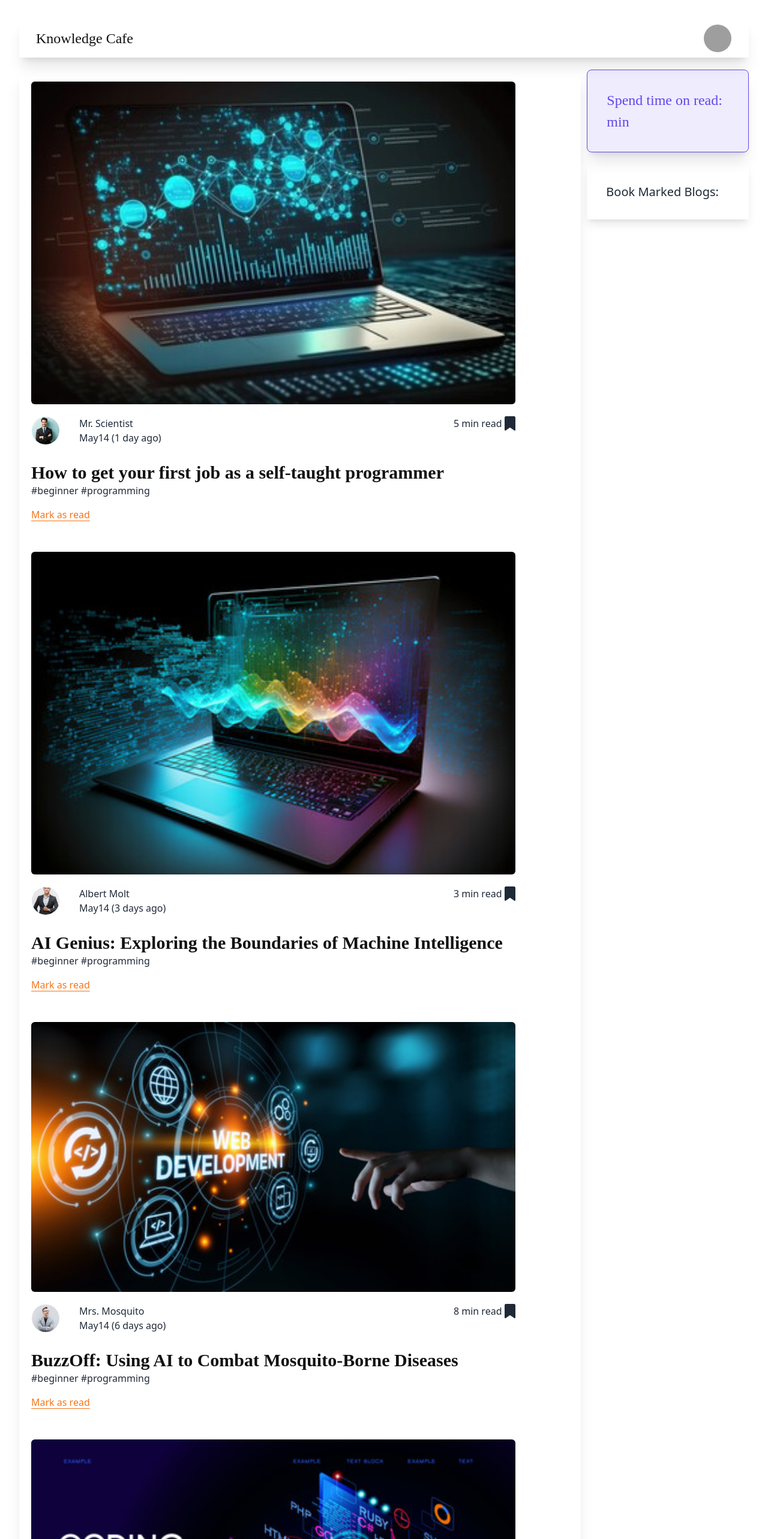
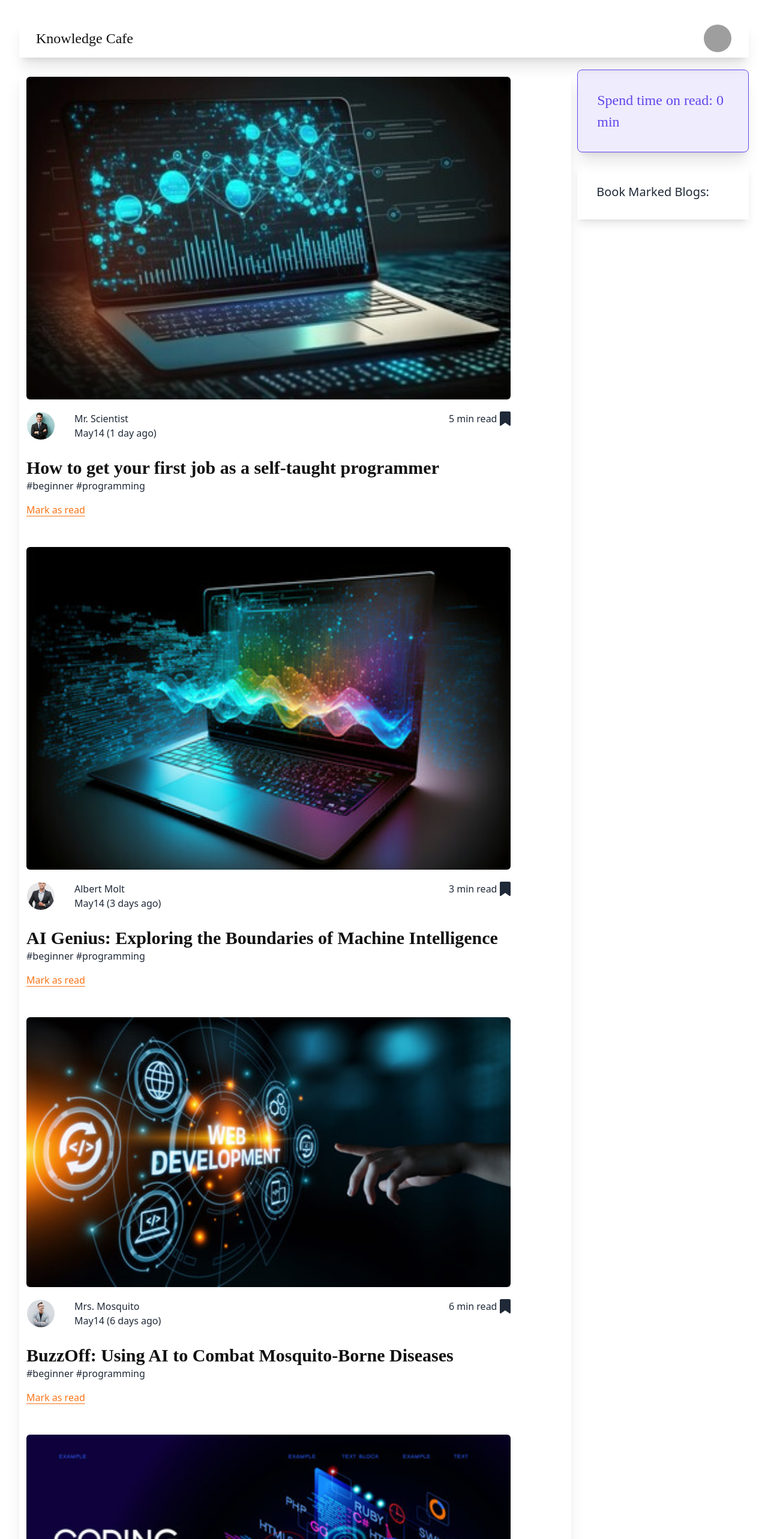
Before and after one commit to shakibul22/Knowledge-cafe, a React (Vite) app: page / in a window 1280 px wide. Shown: the top 2566 px of the page at 60% size. Built offline with nearby package versions, Linux system fonts and the light colour scheme; grey boxes are pictures that could not be loaded.

Commit message:
updated spending time on reading

```diff
--- a/public/data.json
+++ b/public/data.json
@@ -6,7 +6,7 @@
         "imageIcon":"../../../public/blog-image.png",
         "title": "How to get your first job as a self-taught programmer",
         "date":"May14 (1 day ago)",
-        "timeToRead": "5"
+        "timeToRead": 5
     },
     {
         "id": 2,
@@ -15,7 +15,7 @@
         "imageIcon":"../../../public/blog-image-1.png",
         "title": "AI Genius: Exploring the Boundaries of Machine Intelligence",
         "date": "May14 (3 days ago)",
-        "timeToRead": "3"
+        "timeToRead": 3
     },
     {
         "id": 3,
@@ -25,7 +25,7 @@
         "writer": "Bob Johnson",
         "title": "BuzzOff: Using AI to Combat Mosquito-Borne Diseases",
         "date": "May14 (6 days ago)",
-        "timeToRead": "8"
+        "timeToRead": 6
     },
     {
         "id": 4,
@@ -34,6 +34,6 @@
         "imageIcon":"../../../public/blog-image-3.png",
         "title": "The Art of Coding: Mastering Programming Fundamentals and Best Practices",
         "date": "May15 (7 days ago)",
-        "timeToRead": "2"
+        "timeToRead": 2
     }
 ]
--- a/src/Components/Blog/Blog.jsx
+++ b/src/Components/Blog/Blog.jsx
@@ -5,7 +5,8 @@ import "./Blog.css"
 
 const Blog = (props) => {
     const { image, imageIcon,timeToRead, date, title,name} = props.blog;
-    const handleAddToCart= props.handleAddToCart;
+    const totalTime= props.totalTime;
+    const handleAddToCar=props.handleAddToCar;
 
     // const handleClick = () => {
     //     let markAsRead = document.getElementById("markAsRead");
@@ -29,13 +30,13 @@ const Blog = (props) => {
                 </div>
                 </div>
                <div>
-               <p className='bookmark-btn hover:text-orange-400'>{timeToRead} min read  <FontAwesomeIcon  className="fa-xl"  icon={faBookmark} /></p>
+               <p className='bookmark-btn hover:text-orange-400'>{timeToRead} min read  <FontAwesomeIcon  onClick={() =>  handleAddToCar(props.blog)} className="fa-xl"  icon={faBookmark} /></p>
             </div>
                </div>
             <div className='blog-info'>
                 <h2 className='title  text-3xl mt-7 text-bolder'>{title}</h2>
                 <h3>#beginner  #programming</h3>
-                <p onClick={() => handleAddToCart(props.blog)} className='cursor-pointer underline underline-offset-4 text-orange-500 mt-4'>Mark as read</p>
+                <p onClick={() =>  totalTime(props.blog)} className='cursor-pointer underline underline-offset-4 text-orange-500 mt-4'>Mark as read</p>
             </div>
         </div>
     );
--- a/src/Components/Blogs/Blogs.jsx
+++ b/src/Components/Blogs/Blogs.jsx
@@ -1,5 +1,4 @@
 import React, { useEffect, useState } from 'react';
-import { addToDb, getShoppingCart } from '../../Utilities/fakedb';
 import Blog from '../Blog/Blog';
 import Cart from '../Cart/Cart';
 import "./Blogs.css"
@@ -7,37 +6,32 @@ import "./Blogs.css"
 const Blogs = () => {
 
     const [blogs, setblogs] = useState([])
-    const [cart,setCart] =useState([]);
-    const [bookMarkCount, setBookMarkCount] = useState(0);
-
+    const [cart, setCart] = useState(0)
+    const [time, setTime] = useState(0);
 
     useEffect(() => {
         fetch('data.json')
             .then(res => res.json())
             .then(data => setblogs(data))
     }, []);
-    useEffect(()=>{
-        const storedCart=getShoppingCart();
-        console.log(storedCart);
-
-    })
     const handleAddToCart=(blog)=>{
         const newCart=[...cart,blog];
         setCart(newCart);
-        addToDb(blog.id);
 
     }
-
+    const totalTime = (blog) => {
+        setTime(time + blog.timeToRead)
+    }
     return (
-        <div className='body-container mt-5 '>
-            <div className='blog-container shadow-xl p-5'>
+        <div className='body-container  mt-5 '>
+            <div className='blog-container shadow-xl p-3'>
                 {blogs.map((blog) => <Blog key={blog.id}
                     blog={blog}
-                    handleAddToCart={handleAddToCart}></Blog>)}
+                    totalTime={totalTime}></Blog>)}
             </div>
 
             <div className='cart-container'>
-                <Cart cart={cart}></Cart>
+                <Cart cart={cart} time={time}></Cart>
             </div>
 
         </div>
--- a/src/Components/Cart/Cart.css
+++ b/src/Components/Cart/Cart.css
@@ -10,3 +10,7 @@
     font-family: 'Exo 2';
     font-size: 24px;
 }
+.cart{
+    position: sticky;
+    top: 20px;
+}
--- a/src/Components/Cart/Cart.jsx
+++ b/src/Components/Cart/Cart.jsx
@@ -1,27 +1,17 @@
 import React, { useState } from 'react';
 import "./Cart.css"
-const Cart = ({cart}) => {
-  console.log({cart});
-  // let totalReadTime=0;
-  // for(const blog of cart){
-  //   totalReadTime= totalReadTime+ blog.timeToRead;
-  // }
-    // const [readingTime, setReadingTime] = useState(177);
-    // const [bookMarkCount, setBookMarkCount] = useState(0);
-    // console.log(cart);
+const Cart = (props) => {
 
-  // const handleRead = (time) => {
-  //   setReadingTime((prevTime) => prevTime + time);
-  // };
+
 
     return (
 
             <div className='cart'>
                 <div className='cart-counter p-8 shadow-xl mb-5'>
-                <h1>Spend time on read: {} min</h1>
+                <h1>Spend time on read: {props.time} min</h1>
                 </div>
                 <div className=' shadow-lg p-8 text-xl '>
-                    <p>Book Marked Blogs:</p>
+                    <p>Book Marked Blogs:{props.title}</p>
                 </div>
             </div>
 
```
